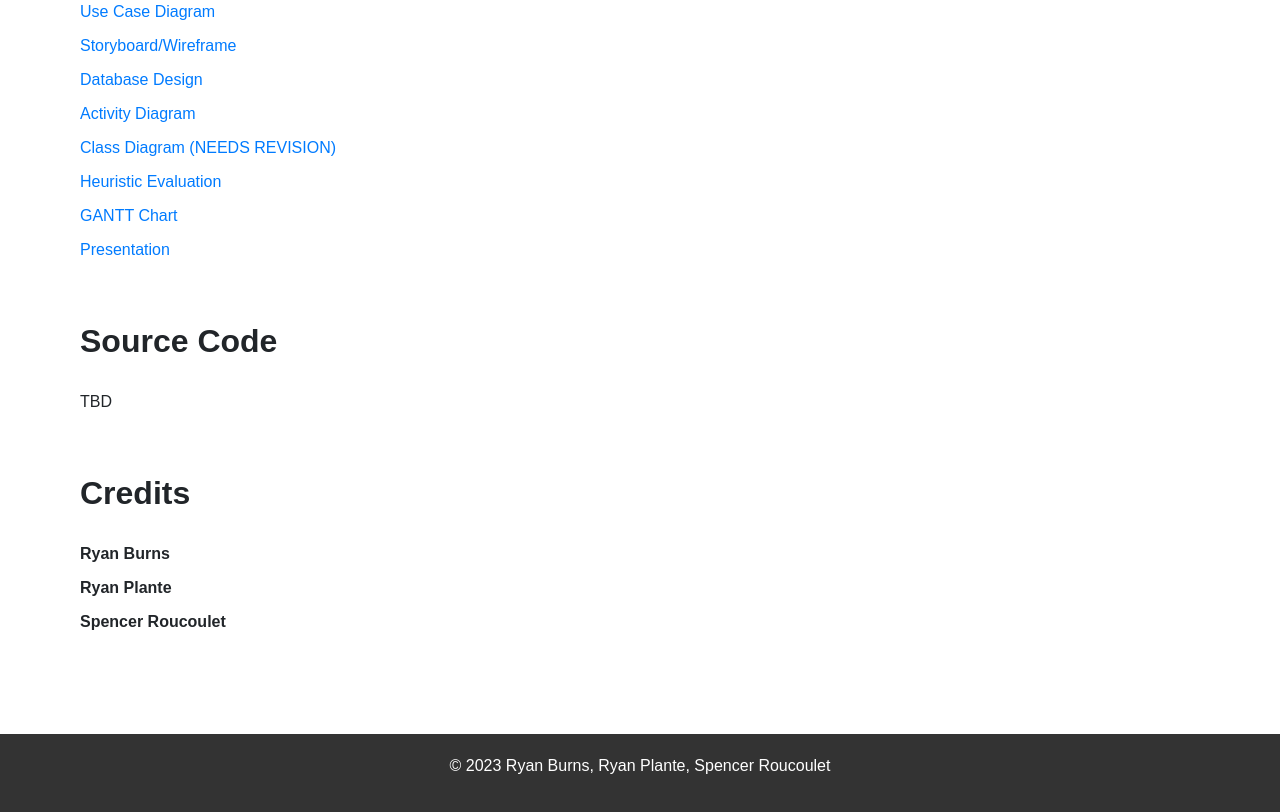
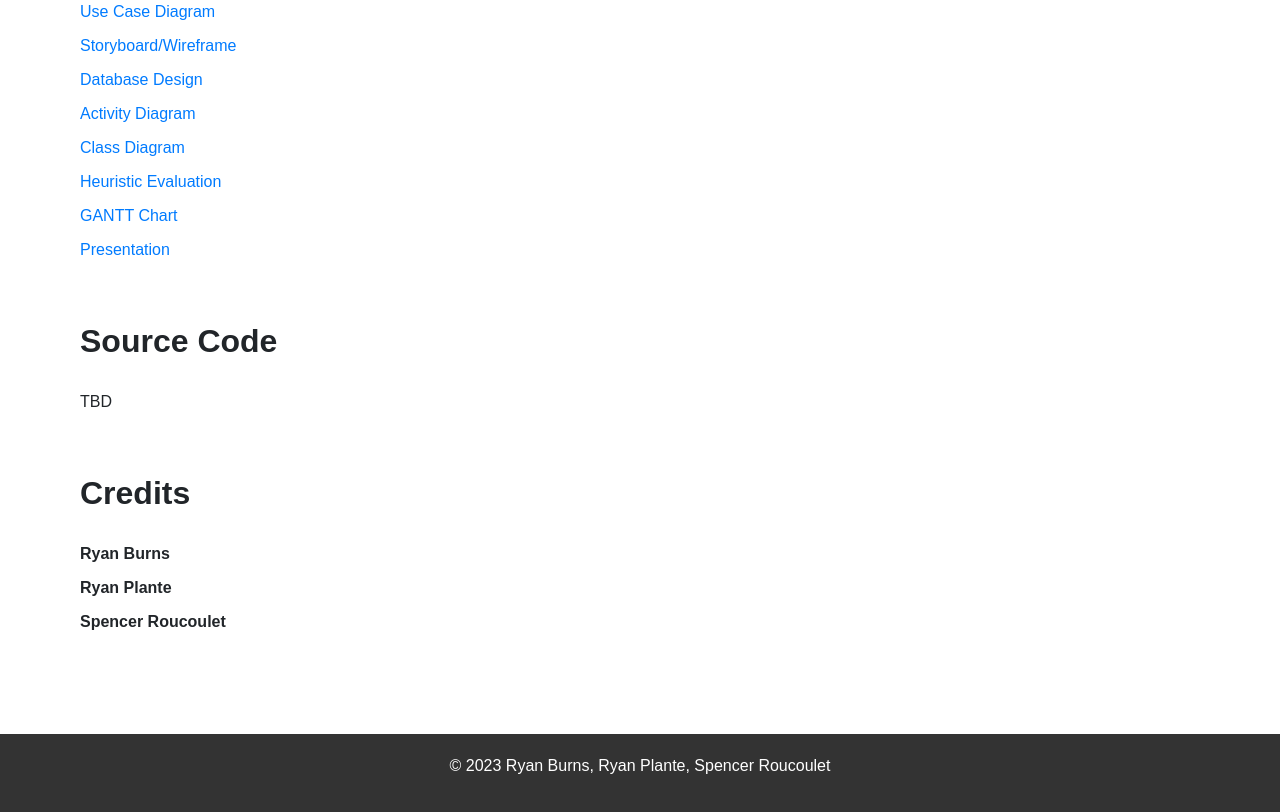
Before and after one commit to ryanplante/labPortalWiki, a plain HTML site: page index.html in a window 1280 px wide. Shown: the part 1588-2400 px from the top of the page. Drawn offline with nearby package versions, Linux system fonts and the light colour scheme.

Commit message:
upload new class diagram

```diff
--- a/index.html
+++ b/index.html
@@ -160,7 +160,7 @@
 				<li><a href="files/Storyboard.pdf">Storyboard/Wireframe</a></li>
 				<li><a href="files/ERD.png">Database Design</a></li>
 				<li><a href="files/Activity Diagram.png">Activity Diagram</a></li>
-				<li><a href="files/Class Diagram.jpg">Class Diagram (NEEDS REVISION)</a></li>
+				<li><a href="files/Class Diagram.jpg">Class Diagram</a></li>
 				<li><a href="files/Heuristic Evaluation.pdf">Heuristic Evaluation</a></li>
 				<li><a href="files/Gantt chart.pdf">GANTT Chart</a></li>
 				<li><a href="https://docs.google.com/presentation/d/1SN_XYtToOTf8QDjgHkuzTMgP8cIJf0gEn3DTZMdA814/edit?usp=sharing">Presentation</a></li>
```
Also changed, not shown: files/Class Diagram.jpg.
